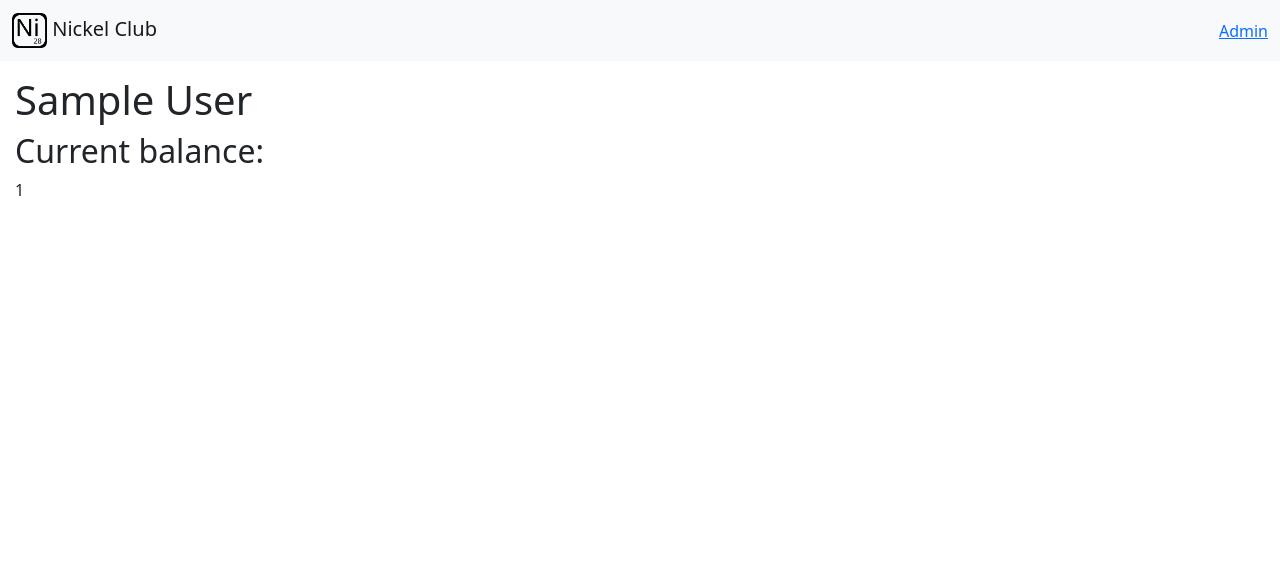
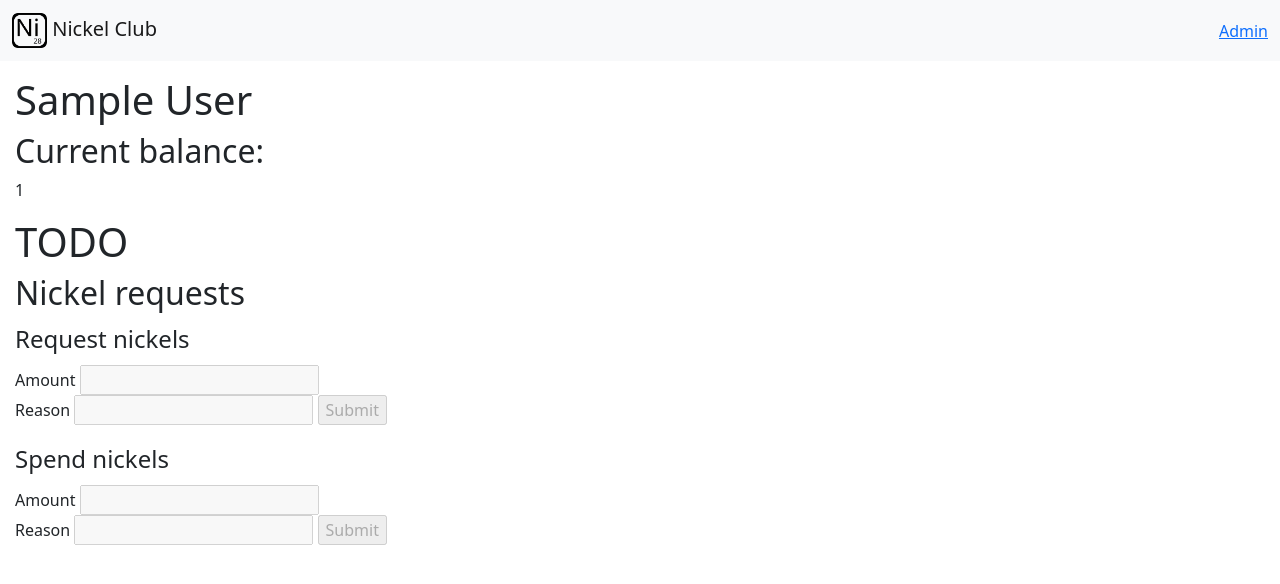
Before and after one commit to quintrino/nickel-club, a Flask app: page /member/1 in a window 1280 px wide. Shown: the top 584 px of the page. Run offline with Flask 2, Linux system fonts and the light colour scheme; tables that the repository leaves empty hold one stand-in row (values such as "Sample post").

Commit message:
Add nickel requests stub to member pages

```diff
--- a/nickel_club/public/__init__.py
+++ b/nickel_club/public/__init__.py
@@ -11,7 +11,5 @@ def about():
 
 @bp.route("/member/<int:member_id>", methods=["GET"])
 def member(member_id):
-    member = ClubMember.query.filter_by(id=member_id).first()
-    if member is None:
-        abort(404)
+    member = ClubMember.query.get_or_404(member_id)
     return render_template("public/member.html", member=member)
--- a/nickel_club/public/templates/public/member.html
+++ b/nickel_club/public/templates/public/member.html
@@ -7,4 +7,31 @@
 {% block content %}
 <h2>Current balance:</h2>
 <p>{{ member.nickels}}</p>
+
+<h1>TODO</h1>
+
+<h2>Nickel requests</h2>
+<form method="post">
+  <fieldset disabled>
+    <legend>Request nickels</legend>
+    <label for="amount">Amount</label>
+    <input type="number" name="amount" required>
+		<br>
+    <label for="Reason">Reason</label>
+		<input type="text" name="reason">
+    <input type="submit">
+  </fieldset>
+</form>
+
+<form method="post">
+  <fieldset disabled>
+    <legend>Spend nickels</legend>
+    <label for="amount">Amount</label>
+    <input type="number" name="amount" required>
+		<br>
+    <label for="Reason">Reason</label>
+		<input type="text" name="reason">
+    <input type="submit">
+  </fieldset>
+</form>
 {% endblock %}
```
